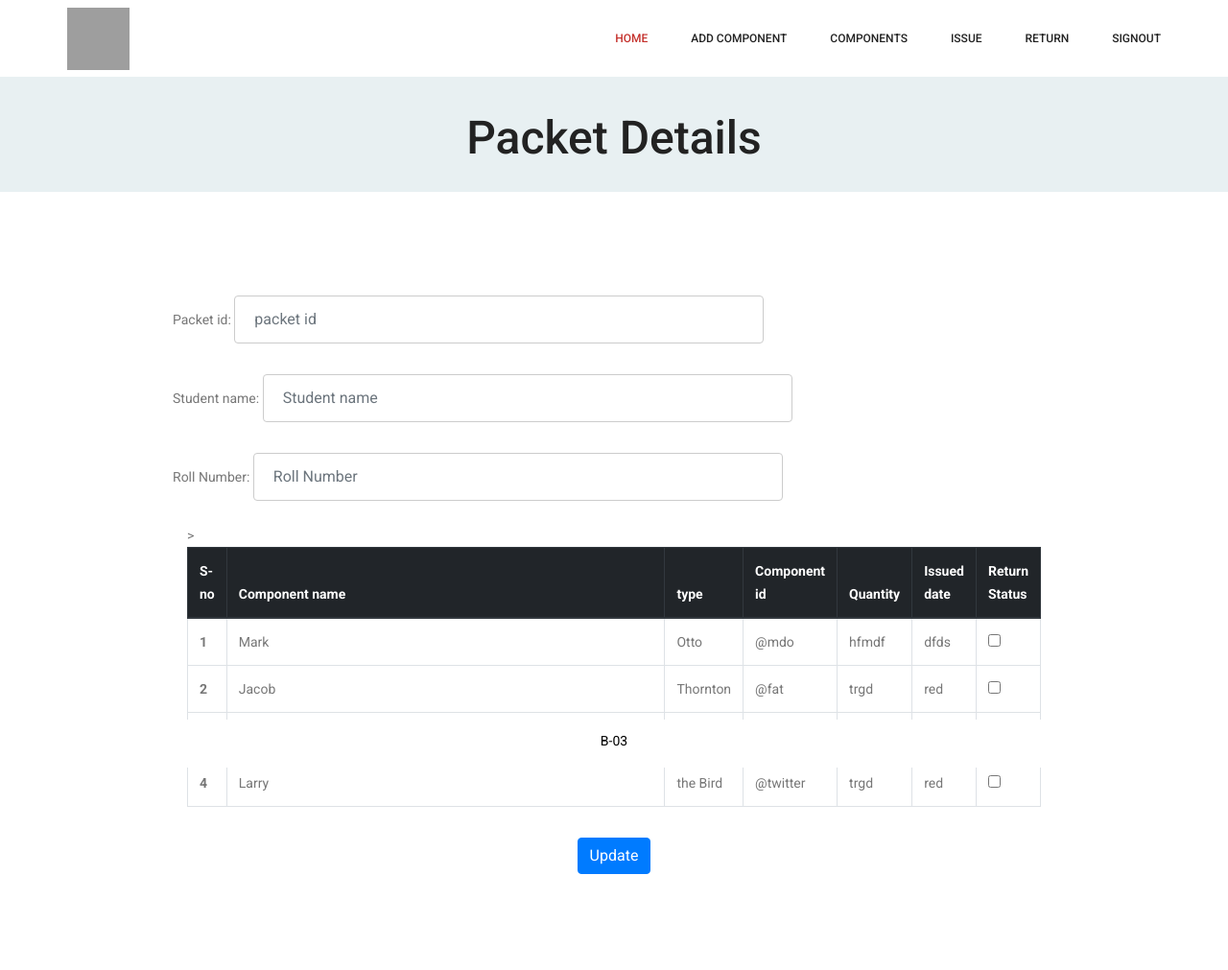
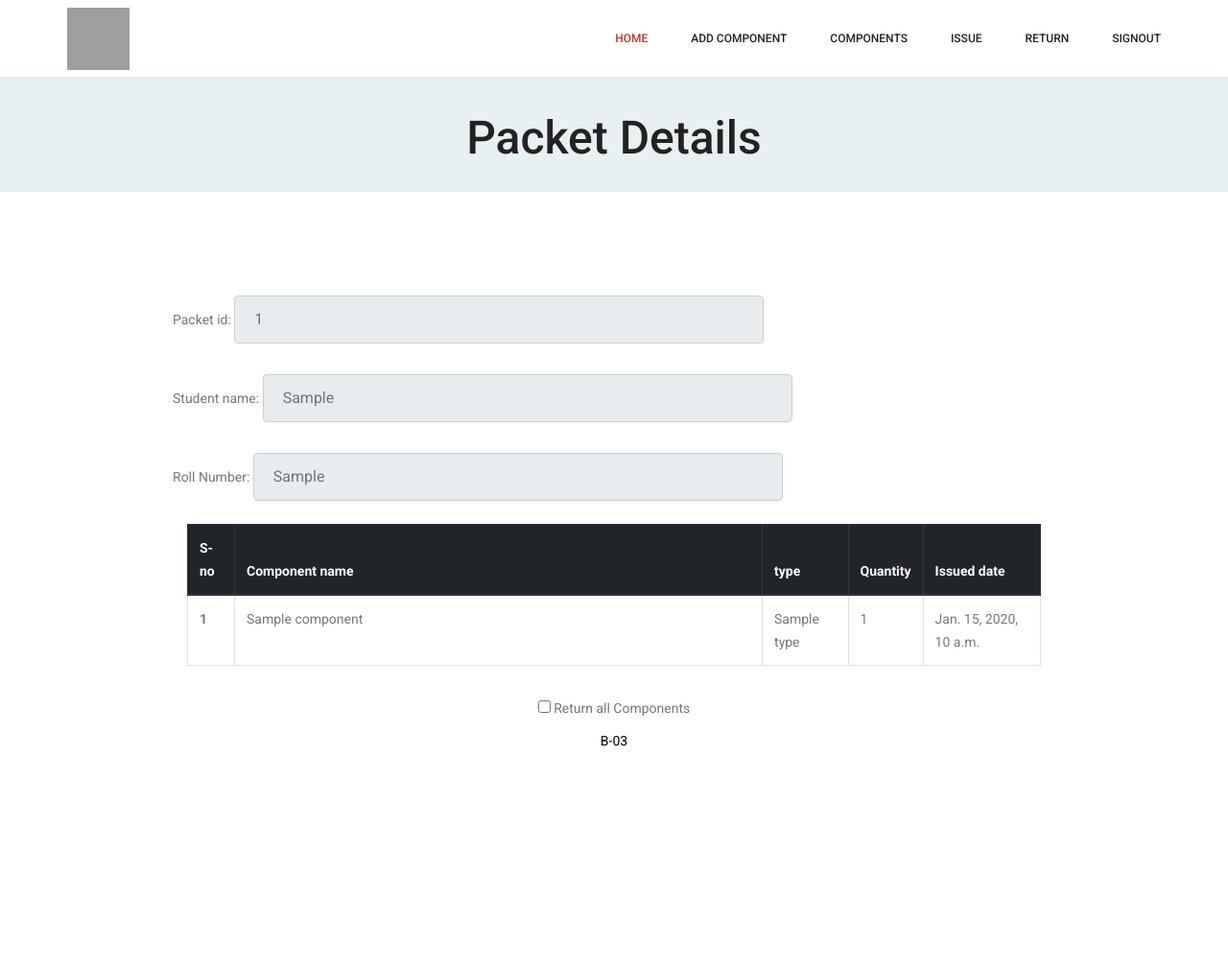
Before and after one commit to iamnkc/EcLabManagement, a Django app: template eclabmanagement/templates/eclabmanagement/admin/packetdetails.html in a window 1280 px wide. Shown: the whole page at 96% size. After the commit the page ends 778 px from the top, so only its background shows below. Run offline with Django 3.2, Linux system fonts and the light colour scheme; the template is opened without the code that fills it: most values are stand-ins (such as "Sample title", 1, 10 or a date in 2020); some libraries are stand-ins or nearby versions; grey boxes are pictures that could not be loaded.

Commit message:
return component backend and ui

```diff
--- a/eclabmanagement/templates/eclabmanagement/admin/packetdetails.html
+++ b/eclabmanagement/templates/eclabmanagement/admin/packetdetails.html
@@ -20,19 +20,20 @@
 
     <section class="cart_area">
         <div class="container">
-                <form class = "col-md-10 offset-md-1">
-                    <div class="form-group">
+                <form class = "col-md-10 offset-md-1" action = "{% url 'update_return' %}" method = "post">
+                {% csrf_token %}
+                   <div class="form-group">
                         <label for="exampleInputPacket">Packet id:</label>
-                        <input type="text" class="form-control" id="exampleInputPacket" aria-describedby="emailHelp" placeholder="packet id">
+                        <input type="text" class="form-control" id="exampleInputPacket" aria-describedby="emailHelp" placeholder={{packet_id}} disabled>
                         <!--<small id="emailHelp" class="form-text text-muted">We'll never share your email with anyone else.</small>-->
                     </div>
                     <div class="form-group">
                         <label for="exampleInputStudent">Student name:</label>
-                        <input type="text" class="form-control disabled" id="exampleInputStudent" placeholder="Student name">
+                        <input type="text" class="form-control disabled" id="exampleInputStudent" placeholder={{name}} disabled>
                     </div>
                     <div class="form-group">
                             <label for="exampleInputRoll">Roll Number:</label>
-                            <input type="text" class="form-control" id="exampleInputRoll" placeholder="Roll Number">
+                            <input type="text" class="form-control" id="exampleInputRoll" placeholder={{roll_no}} disabled>
                     </div>
                     <!--<div class="form-group form-check">
                         <input type="checkbox" class="form-check-input" id="exampleCheck1">
@@ -51,53 +52,27 @@
                                 <th scope="col">S-no</th>
                                 <th scope="col">Component name</th>
                                 <th scope="col">type</th>
-                                <th scope="col">Component id</th>
                                 <th scope="col">Quantity </th>
                                 <th scope="col">Issued date </th>
-                                <th scope="col">Return Status</th>
                             </tr>
                             </thead>
                             <tbody>
+                            {% for i in component_list %}
                             <tr>
-                                <th scope="row">1</th>
-                                <td>Mark</td>
-                                <td>Otto</td>
-                                <td>@mdo</td>
-                                <td>hfmdf</td>
-                                <td>dfds</td>>
-                                <td><input type="checkbox" id="f-option" name="selector"></td>
+                                <th scope="row">{{i.index}}</th>
+                                <td>{{i.name}}</td>
+                                <td>{{i.type}}</td>
+                                <td>{{i.count}}</td>
+                                <td>{{i.date}}</td>
+
                             </tr>
-                            <tr>
-                                <th scope="row">2</th>
-                                <td>Jacob</td>
-                                <td>Thornton</td>
-                                <td>@fat</td>
-                                <td>trgd</td>
-                                <td>red</td>
-                                <td><input type="checkbox" id="f-option" name="selector"></td>
-                            </tr>
-                            <tr>
-                                <th scope="row">3</th>
-                                <td>Larry</td>
-                                <td>the Bird</td>
-                                <td>@twitter</td>
-                                <td>trgd</td>
-                                <td>red</td>
-                                <td><input type="checkbox" id="f-option" name="selector"></td>
-                            </tr>
-                            <tr>
-                                <th scope="row">4</th>
-                                <td>Larry</td>
-                                <td>the Bird</td>
-                                <td>@twitter</td>
-                                <td>trgd</td>
-                                <td>red</td>
-                                <td><input type="checkbox" id="f-option" name="selector"></td>
-                            </tr>
+                            {% endfor %}
                             </tbody>
+
                         </table>
                     </div>
-                    <center><button type="submit" class="btn btn-primary">Update</button></center>
+                    <center><input type="checkbox" id="f-option" name="packet_id" value ={{packet_id}}> Return all Components <br>
+                    <button type="submit" class="btn btn-primary"> submit </button></center>
                 </form>
             </div>
 
--- a/eclabmanagement/urls.py
+++ b/eclabmanagement/urls.py
@@ -21,4 +21,5 @@ urlpatterns = [
     path(r'requestcomponent/',views.requestcomponent,name='requestcomponent'),
     path(r'studentprofile/',views.studentprofile,name='studentprofile'),
     path(r'search/',views.search,name='search'),
+    path(r'update_return/',views.update_return,name='update_return'),
 ]
```
Also changed, not shown: eclabmanagement/templates/eclabmanagement/admin/packetIDsearch.html (+7 -4 lines), eclabmanagement/views.py (+45 -1 lines).
